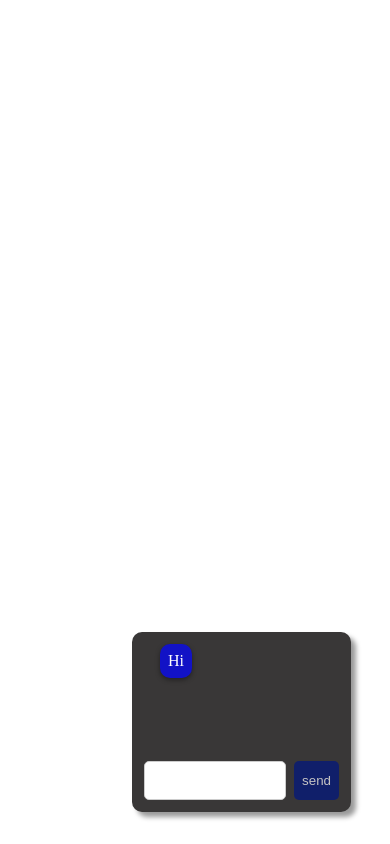
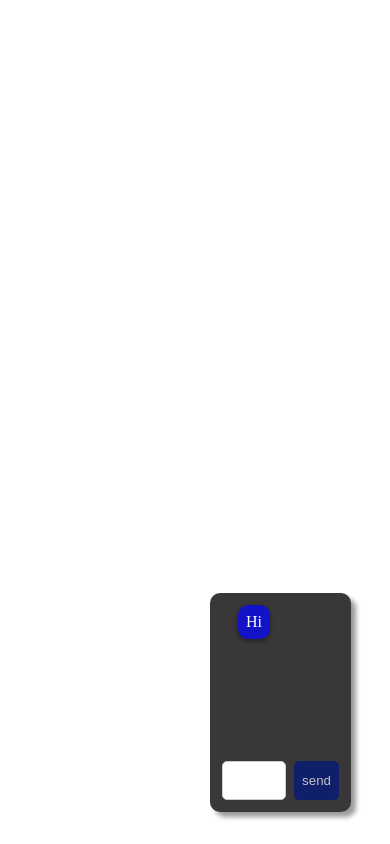
Before and after one commit to Alex12033/popup, a website: page index.html in a window 390 px wide. Both pictures are taken after a click on the button "open". Drawn offline with Linux system fonts and the light colour scheme.

Commit message:
adaptive for mobile

```diff
--- a/style.css
+++ b/style.css
@@ -109,9 +109,9 @@ input{
   .popup{
       bottom: 2rem;
       right:10%;
-      width: 50vw;
-      height: 40vw;
-      overflow-y: scroll;
+      width: 40vw;
+      height: 30vw;
+
   }
 }
 
@@ -120,8 +120,8 @@ input{
   .popup{
     bottom: 2rem;
     right:10%;
-    width: 50vw;
-    height: 40vw;
+    width: 30vw;
+    height: 50vw;
     overflow-y: scroll;
   }
 }
```
